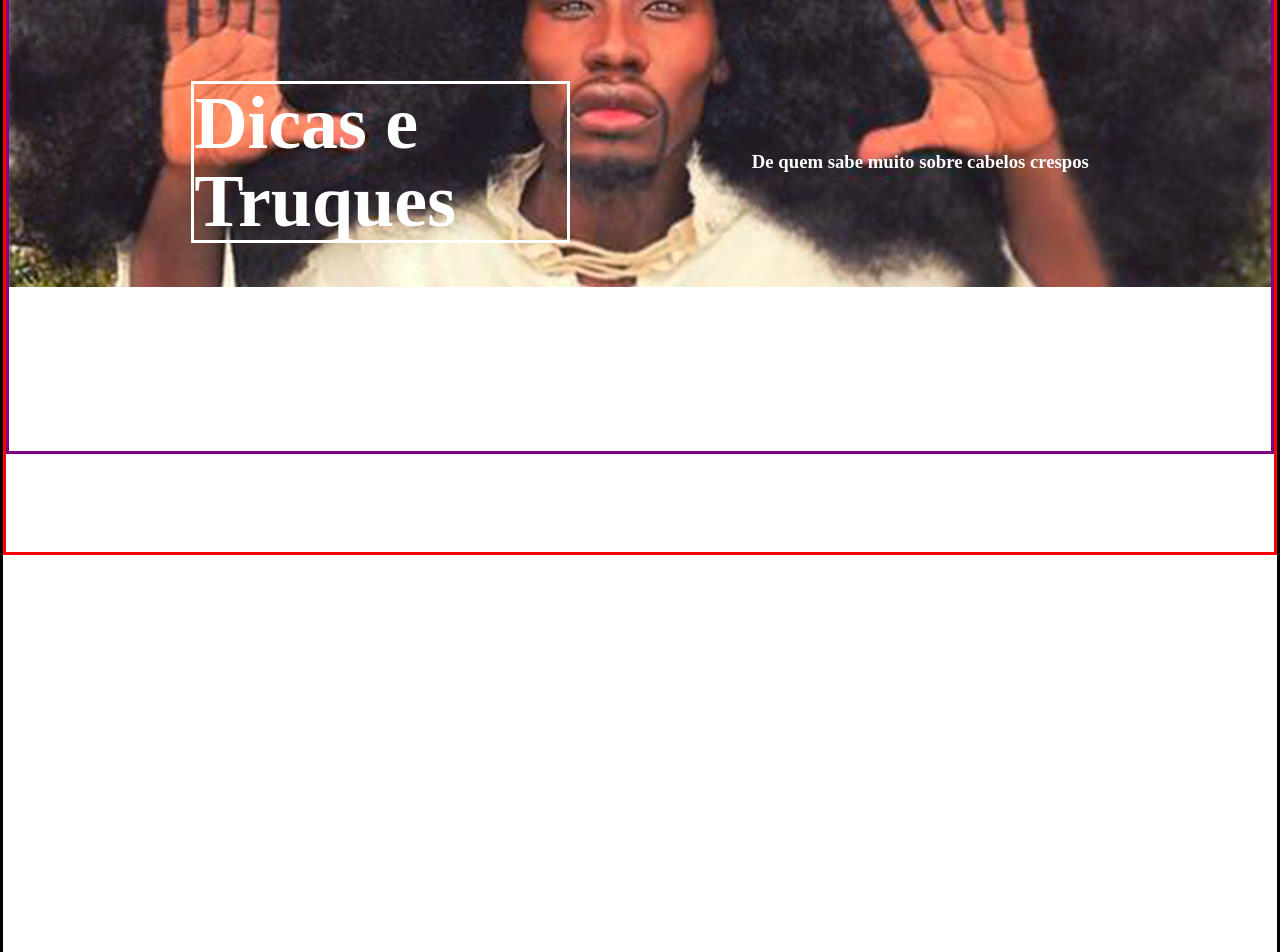
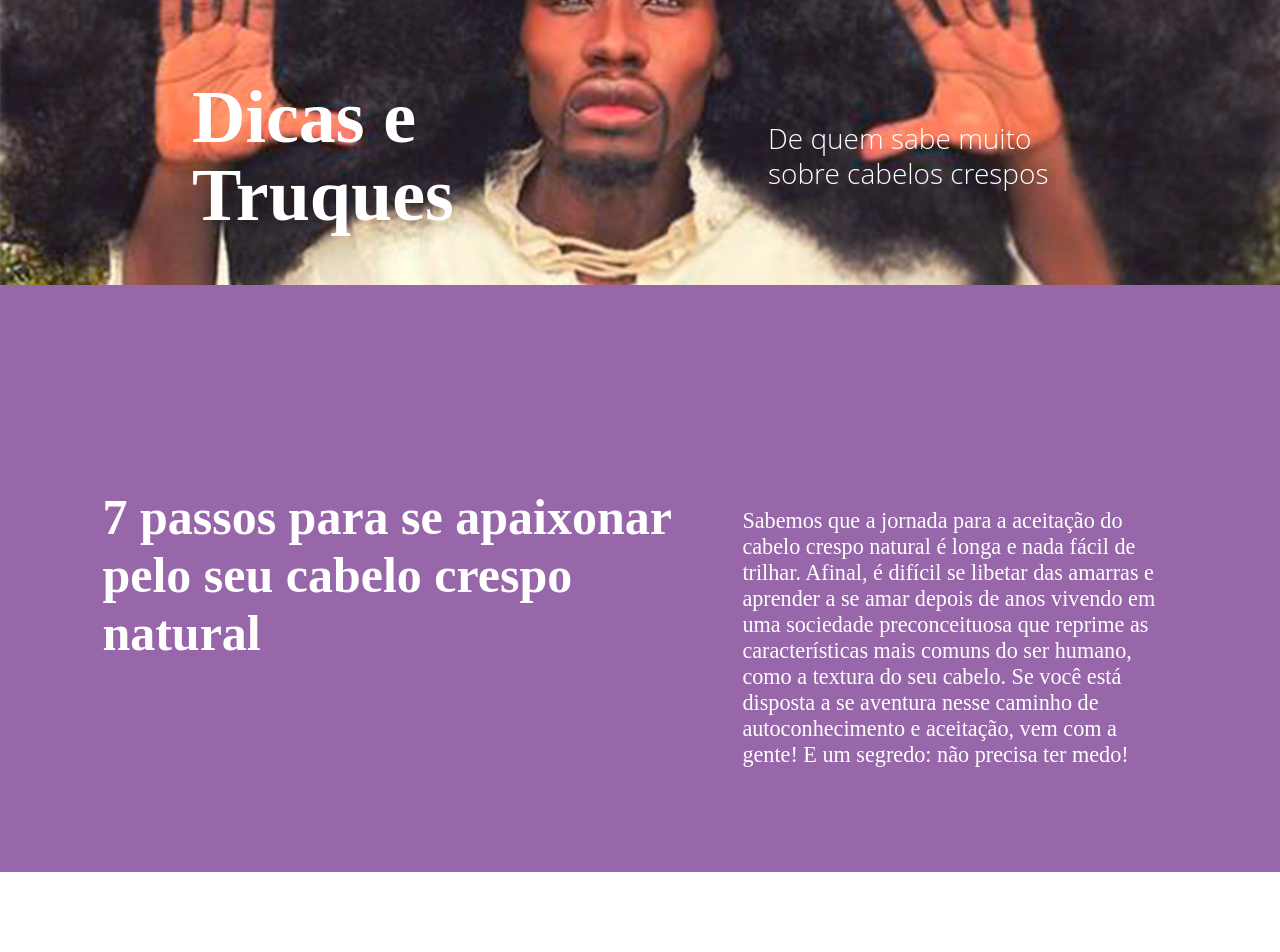
Before and after one commit to silvajpedro/Crespos_Vite, a React (Vite) app: page / in a window 1280 px wide. Shown: the part 360-1312 px from the top of the page. Built offline with nearby package versions, Linux system fonts and the light colour scheme.

Commit message:
update of main component

```diff
--- a/src/Components/Main.jsx
+++ b/src/Components/Main.jsx
@@ -10,7 +10,19 @@ export default function Main(){
                 <h2>Dicas e Truques</h2>
                 <h3>De quem sabe muito sobre cabelos crespos</h3>
             </S.FirstDivSection>
-            <S.SecondDivSection></S.SecondDivSection>
+            <S.SecondDivSection>
+                <h4>
+                    7 passos para se apaixonar
+                    pelo seu cabelo crespo natural
+                </h4>
+                <p>
+                    Sabemos que a jornada para a aceitação do cabelo crespo natural é longa e nada fácil de trilhar.
+                    Afinal, é difícil se libetar das amarras e aprender a se amar depois de anos vivendo em uma sociedade
+                    preconceituosa que reprime as características mais comuns do ser humano, como a textura do seu cabelo.
+                    Se você está disposta a se aventura nesse caminho de autoconhecimento e aceitação, vem com a gente!
+                    E um segredo:  não precisa ter medo!
+                </p>
+            </S.SecondDivSection>
         </S.FirstSectionMain>
         </S.Main>
         </>
--- a/src/Components/Main_style.js
+++ b/src/Components/Main_style.js
@@ -3,16 +3,16 @@ import Cabeludo from "../assets/cabeludo.png"
 
 
 export const Main = styled.main`
-border: solid;
+/* border: solid; */
 height: 200vh;
 `
 export const FirstSectionMain = styled.section`
-border: solid red;
-height: 100vh;
 
+height: 140vh;
+background-color: #9767A9;
 `
 export const FirstDivSection = styled.div`
-
+@import url('https://fonts.googleapis.com/css2?family=Open+Sans:wght@300&display=swap');
 display: flex;
 align-items: center;
 justify-content: space-evenly;
@@ -20,7 +20,6 @@ height: 87vh;
 background-image: url(${Cabeludo});
 background-repeat: no-repeat;
 background-size:100%;
-border: solid purple;
 h2,h3{
     display: flex;
     position: relative;
@@ -30,10 +29,43 @@ h2,h3{
 }
 h2{
     font-size: 74px;
-    border: solid;
+    /* border: solid; */
     word-break: break-word;
     width: 30%;
 }
+h3{
+    width: 25%;
+    line-height: 35px;
+    /* border: solid; */
+    font-size: 28px;
+    word-break: break-word;
+    font-weight: lighter;
+    font-family: "Open Sans", sans-serif;
+}
 `
 export const SecondDivSection = styled.div`
+@import url('https://fonts.googleapis.com/css2?family=Playfair+Display:wght@900&display=swap');
+@import url('https://fonts.googleapis.com/css2?family=Noto+Sans:wght@100&display=swap');
+
+/* border: solid; */
+height: 40vh;
+color: #ffff;
+position: relative;
+top: 5vh;
+display: flex;
+justify-content: center;
+column-gap:2vw;
+h4{
+    width: 48%;
+    font-family: 'Playfair Display', serif;
+    font-size: 50px;
+    /* border: solid yellow; */
+}
+p{
+    position: relative;
+    top: 2.5vh;
+    width: 34%;
+    font-size: 22.2px;
+    font-weight:lighter;
+}
 `
```
